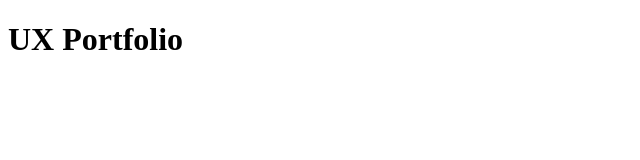
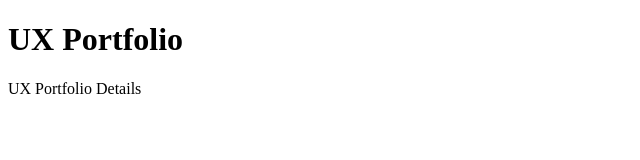
Before and after one commit to Discorax/discorax.github.io, a plain HTML site: page index.html in a window 1280 px wide. Shown: the whole page, without its empty margins (0-640 px from the left). Drawn offline with Linux system fonts and the light colour scheme.

Commit message:
add text

```diff
--- a/index.html
+++ b/index.html
@@ -7,6 +7,7 @@
 </head>
 <body>
     <h1>UX Portfolio</h1>
+    <p>UX Portfolio Details</p>
 
 </body>
 </html>
```
